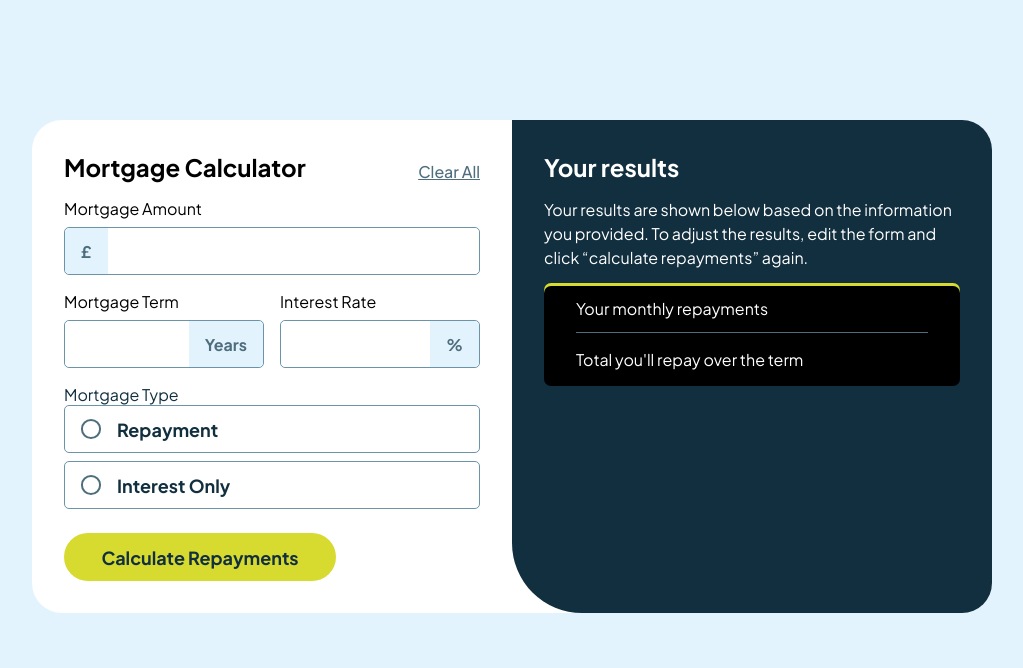
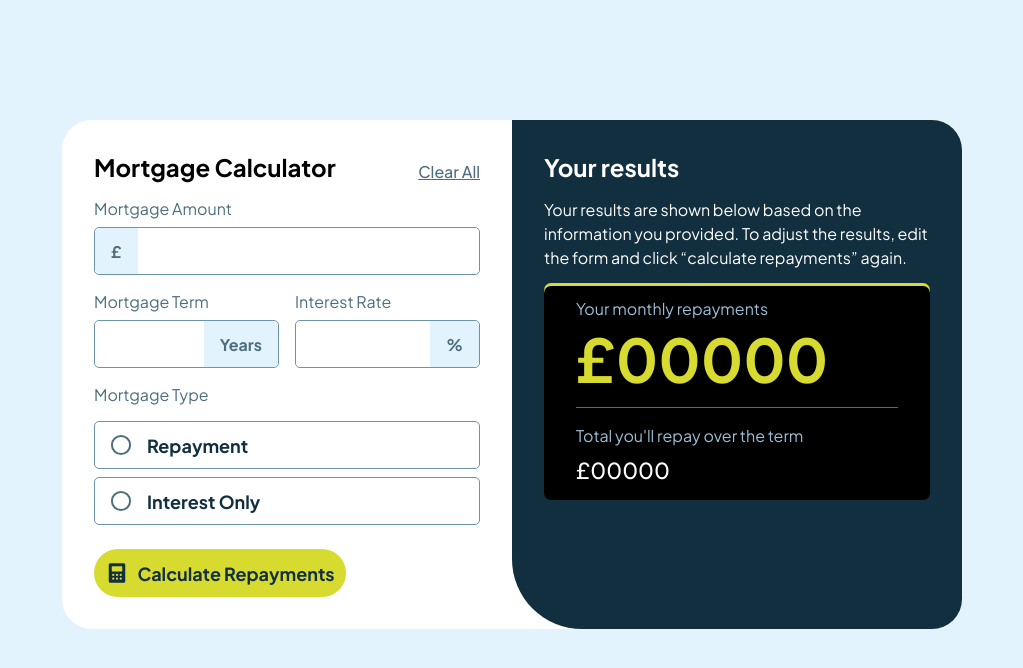
Before and after one commit to saga-k/FM-Mortgage-repayment-calculator, a plain HTML site: page mortgage-repayment-calculator-main/index.html in a window 1280 px wide. Shown: the whole page, without its empty margins (128-1151 px from the left). Drawn offline with Linux system fonts and the light colour scheme.

Commit message:
redid what i undid

```diff
--- a/mortgage-repayment-calculator-main/index.css
+++ b/mortgage-repayment-calculator-main/index.css
@@ -69,11 +69,11 @@ body {
   background-color: white;
   display: grid;
   grid-template-columns: 1fr 1fr;
-  width: 80%;
   max-width: 60rem;
   margin: auto;
   margin-top: 15vh;
   border-radius: 30px;
+  width: 900px;
 }
 
 #left {
@@ -302,6 +302,10 @@ form button {
   border: none;
   border-radius: 25px;
   color: var(--darkBlue);
+  display: flex;
+  align-items: center;
+  justify-content: center;
+  gap: 0.5rem;
 
 
   &:hover {
--- a/mortgage-repayment-calculator-main/index.html
+++ b/mortgage-repayment-calculator-main/index.html
@@ -29,7 +29,7 @@
 
         <!-- amount start--------------------------------------->
         <div id="amount">
-          <label>Mortgage Amount</label>
+          <label class="label">Mortgage Amount</label>
           <div id="amountWrapper" class="wrapper">
             <div id="pound" class="inputType">£</div>
             <input type="number" id="amountInput">
@@ -42,7 +42,7 @@
         <!-- years start---------------------------------------->
 
         <div id="term">
-          <label>Mortgage Term</label>
+          <label class="label">Mortgage Term</label>
           <div id="termWrapper" class="wrapper">
             <input type="number" id="termInput">
             <div id="years" class="inputType">Years</div>
@@ -55,7 +55,7 @@
         <!-- Interest rate start-------------------------------->
 
         <div id="interestRate">
-          <label>Interest Rate</label>
+          <label class="label">Interest Rate</label>
           <div id="interestRateWrapper" class="wrapper">
             <input type="number" id="interestRateInput">
             <div id="percent" class="inputType">%</div>
@@ -68,7 +68,7 @@
         <!-- Radio buttons start-------------------------------->
 
         <fieldset id="radioButtons">
-          <legend>Mortgage Type</legend>
+          <legend class="label">Mortgage Type</legend>
 
           <label id="repayment" class="radioButton">
             <input type="radio" name="mortgageType" class="radio">
@@ -84,7 +84,9 @@
 
         <!-- Radio buttons end---------------------------------->
 
-        <button type="submit">Calculate Repayments</button>
+        <button type="submit"><img src="assets/images/icon-calculator.svg">
+          <p>Calculate Repayments</p>
+        </button>
       </form>
     </div>
 
@@ -119,12 +121,14 @@
         <div id="resultsBox">
 
           <div id="monthlyPaymentsBox">
-            <p>Your monthly repayments</p>
+            <p id="monthlyPaymentsTitle">Your monthly repayments</p>
+            <h3 id="monthlyPaymentsNumber">£00000</h3>
           </div>
 
 
           <div id="totalPaymentsBox">
-            Total you'll repay over the term
+            <p id="totalPaymentsTitle">Total you'll repay over the term</p>
+            <h4 id="totalPaymentsNumber">£00000</h4>
           </div>
 
         </div>
--- a/mortgage-repayment-calculator-main/index.ts
+++ b/mortgage-repayment-calculator-main/index.ts
@@ -9,3 +9,5 @@ const clearAll = document.querySelector('#clearAll');
 
 const emptyResults = document.querySelector('#emptyResults');
 const completedResults = document.querySelector('#completedResults');
+const monthlyPayments = document.querySelector('#monthlyPaymentsNumber');
+const totalPayments = document.querySelector('#totalPaymentsNumber');
```
